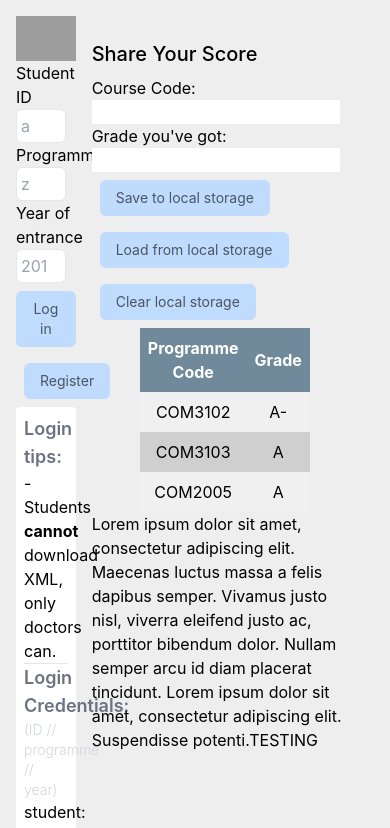
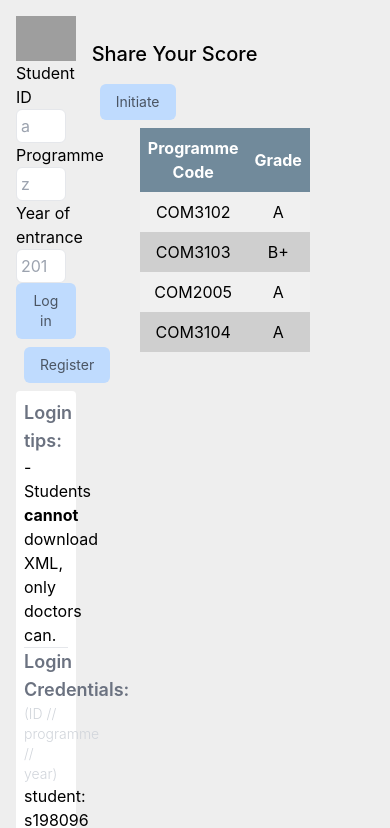
Before and after one commit to Chilap/group6, a Next.js app: page / in a window 390 px wide. Shown: the top 828 px of the page. Built offline with nearby package versions, Linux system fonts and the light colour scheme; grey boxes are pictures that could not be loaded.

Commit message:
initiate button, load grades.json to localstorage

```diff
--- a/pages/COM.tsx
+++ b/pages/gradeTable.tsx
@@ -8,17 +8,17 @@ interface Item {
 }
 
 const GRADES = [
-  "A",
-  "A-",
-  "B+",
-  "B",
-  "B-",
-  "C+",
-  "C",
-  "C-",
-  "D+",
-  "D",
-  "F",
+  "A", // 10
+  "A-", // 9
+  "B+", // 8
+  "B", // 7
+  "B-", // 6
+  "C+", // 5
+  "C", // 4
+  "C-", // 3
+  "D+", // 2
+  "D", // 1
+  "F", // 0
 ] as const;
 type GradeType = typeof GRADES[number];
 
@@ -30,14 +30,18 @@ interface Grade {
 const COMdetail: Grade[] = [
   {
     Programme_code: "COM3102",
-    Grade: "A-",
+    Grade: "A",
   },
   {
     Programme_code: "COM3103",
+    Grade: "B+",
+  },
+  {
+    Programme_code: "COM2005",
     Grade: "A",
   },
   {
-    Programme_code: "COM2005",
+    Programme_code: "COM3104",
     Grade: "A",
   },
 ];
--- a/pages/grades.json
+++ b/pages/grades.json
@@ -1,6 +1,18 @@
 [
-{"Course":"COM3102", "studentsVoted": 17, "average": 5},
-{"Course":"COM3103", "studentsVoted": 12, "average": 4},
-{"Course":"COM2005", "studentsVoted": 7, "average": 2},
-{"Course":"GEN1000", "studentsVoted": 23 , "average": 1}
+  {
+    "Programme_code": "COM3102",
+    "Grade": "A"
+  },
+  {
+    "Programme_code": "COM3103",
+    "Grade": "B+"
+  },
+  {
+    "Programme_code": "COM2005",
+    "Grade": "A"
+  },
+  {
+    "Programme_code": "COM3104",
+    "Grade": "A"
+  }
 ]
--- a/pages/index.tsx
+++ b/pages/index.tsx
@@ -1,10 +1,15 @@
 import styles from "../styles/Home.module.css";
 import React, { useState } from "react";
 import LoginBlock from "./login";
-import Exercise from "./test";
-import SubmitScore from "./test2";
-import GradeTable from "./COM";
-<script src="../path/to/@themesberg/flowbite/dist/flowbite.bundle.js"></script>
+// import Exercise from "./test";
+import SubmitScore from "./shareScore";
+import GradeTable from "./gradeTable";
+<script src="../path/to/@themesberg/flowbite/dist/flowbite.bundle.js"></script>;
+
+const LoginState = (props) => {
+  console.log('pp', props.loggedinState)
+  return <h2>{props.loggedinState}</h2>;
+};
 
 const Home: React.FC = function () {
   return (
@@ -14,7 +19,9 @@ const Home: React.FC = function () {
           className={styles.img}
           src="https://www.hsu.edu.hk/wp-content/uploads/2018/11/20181031_Logo_HSU_262x90px.png"
         ></img>
+        <LoginState/>
         <LoginBlock />
+        <p></p>
         <a
           href="#Share"
           className="block text-center bg-white p-2 my-2 border rounded-md hover:shadow-xl transistion duration-150"
@@ -48,16 +55,7 @@ const Home: React.FC = function () {
         <h2 className="text-xl my-2 font-medium">Share Your Score</h2>
 
         <SubmitScore />
-
         <GradeTable />
-
-        <p>
-          Lorem ipsum dolor sit amet, consectetur adipiscing elit. Maecenas
-          luctus massa a felis dapibus semper. Vivamus justo nisl, viverra
-          eleifend justo ac, porttitor bibendum dolor. Nullam semper arcu id
-          diam placerat tincidunt. Lorem ipsum dolor sit amet, consectetur
-          adipiscing elit. Suspendisse potenti.TESTING
-        </p>
       </div>
     </div>
   );
--- a/pages/login.tsx
+++ b/pages/login.tsx
@@ -1,6 +1,7 @@
 import React, { useState } from "react";
 import credentials from "./credentials.json";
-import test2 from "./test2";
+// import test2 from "./test2";
+import LoginState from "./index";
 <script src="../path/to/@themesberg/flowbite/dist/flowbite.bundle.js"></script>;
 
 interface Item {
@@ -67,6 +68,7 @@ const LoginBlock = () => {
         Year == JSON.parse(localStorage.getItem("credentials"))[x].Year
       ) {
         setLogin(true);
+        // <LoginState className={true} />;
         return true;
       } else {
         setLogin(false);
@@ -105,7 +107,7 @@ const LoginBlock = () => {
         <div>
           <p>Welcome! {input.ID}</p>
           <button
-            className="bg-blue-200 text-gray-600 inline-block rounded-md px-4 py-2 text-sm my-2 md:mx-2 hover:bg-blue-300 hover:text-black hover:shadow-xl transition duration-200"
+            className="bg-blue-200 text-gray-600 inline-block rounded-md px-4 py-2 text-sm my-2 md:mx-0 hover:bg-blue-300 hover:text-black hover:shadow-xl transition duration-200"
             onClick={() => setLogin(false)}
           >
             Logout
@@ -164,7 +166,7 @@ const LoginBlock = () => {
           </p>
           <p>
             <button
-              className="bg-blue-200 text-gray-600 inline-block rounded-md px-4 py-2 text-sm my-2 hover:bg-blue-300 hover:text-black hover:shadow-xl transition duration-200"
+              className="bg-blue-200 text-gray-600 inline-block rounded-md px-4 py-2 text-sm md:mx-2 md:m-2 hover:bg-blue-300 hover:text-black hover:shadow-xl transition duration-200"
               type="submit"
               onClick={() => {
                 check();
@@ -174,7 +176,7 @@ const LoginBlock = () => {
               Log in{" "}
             </button>
             <button
-              className="bg-blue-200 text-gray-600 inline-block rounded-md px-4 py-2 text-sm m-2 hover:bg-blue-300 hover:text-black hover:shadow-xl transition duration-200"
+              className="bg-blue-200 text-gray-600 inline-block rounded-md px-4 py-2 text-sm m-2 md:mt-0 hover:bg-blue-300 hover:text-black hover:shadow-xl transition duration-200"
               type="submit"
               onClick={() => {
                 register();
--- /dev/null
+++ b/pages/shareScore.tsx
@@ -0,0 +1,96 @@
+import React, { useState } from "react";
+import grades from "./grades.json";
+
+type Item = {
+  course: string;
+  grade: string;
+};
+
+const initiate = () => {
+  if (localStorage.getItem("grades") == null) {
+    localStorage.setItem("grades", JSON.stringify(grades));
+  }
+};
+const load = () => {
+  if (localStorage.getItem("grades") == null) {
+    localStorage.setItem("grades", JSON.stringify(grades));
+  }
+};
+const SubmitScore = () => {
+  const [data, setData] = useState<Item>({ course: "", grade: "" });
+  const [initiated, setInitiated] = useState<boolean>(false);
+
+  function save() {
+    localStorage.setItem("data", JSON.stringify(data));
+    console.log("Data is saved", data);
+  }
+
+  // function load() {
+  //   const read = localStorage.getItem("data");
+  //   if (read) {
+  //     const obj = JSON.parse(read) as Item;
+  //     setData(obj);
+  //     console.log("Loading is done");
+  //   } else {
+  //     console.log("No data is found");
+  //   }
+  // }
+
+  function clear() {
+    localStorage.removeItem("data");
+    console.log("Data is cleared");
+  }
+
+  return (
+    <div>
+      {initiated ? (
+        <div>
+          Course Code:{" "}
+          <input
+            value={data.course}
+            onChange={(x) => setData({ ...data, course: x.target.value })}
+            className="inline-block mr-4"
+          />
+          {/* <br className="my-4"/> */}
+          Grade you've got:{" "}
+          <input
+            value={data.grade}
+            onChange={(x) => setData({ ...data, grade: x.target.value })}
+            className="inline-block"
+          />
+          <br />
+          <button
+            onClick={save}
+            className="bg-blue-200 mx-2 text-gray-600 inline-block rounded-md px-4 py-2 text-sm my-2 hover:bg-blue-300 hover:text-black hover:shadow-xl transition duration-200"
+          >
+            Save to local storage
+          </button>
+          <button
+            onClick={load}
+            className="bg-blue-200 mx-2 text-gray-600 inline-block rounded-md px-4 py-2 text-sm my-2 hover:bg-blue-300 hover:text-black hover:shadow-xl transition duration-200"
+          >
+            JSON → LocalStorage
+          </button>
+          <button
+            onClick={clear}
+            className="bg-blue-200 mx-2 text-gray-600 inline-block rounded-md px-4 py-2 text-sm my-2 hover:bg-blue-300 hover:text-black hover:shadow-xl transition duration-200"
+          >
+            Clear local storage
+          </button>
+        </div>
+      ) : (
+        <button
+          className="bg-blue-200 mx-2 text-gray-600 inline-block rounded-md px-4 py-2 text-sm my-2 hover:bg-blue-300 hover:text-black hover:shadow-xl transition duration-200"
+          onClick={() => {
+            initiate();
+            setInitiated(true);
+          }}
+        >
+          Initiate
+        </button>
+      )}
+    </div>
+  );
+};
+
+export default SubmitScore;
--- a/pages/test2.tsx
+++ /dev/null
@@ -1,75 +0,0 @@
-import React, { useState } from "react";
-import grades from "./grades.json";
-
-type Item = {
-  item: string;
-  item2: string;
-};
-const load = () => {
-  if (localStorage.getItem("grades") == null) {
-    localStorage.setItem("grades", JSON.stringify(grades));
-  }
-}
-const SubmitScore = () => {
-  const [data, setData] = useState<Item>({ item: "", item2: "" });
-
-  function save() {
-    localStorage.setItem("data", JSON.stringify(data));
-    console.log("Data is saved");
-  }
-
-  // function load() {
-  //   const read = localStorage.getItem("data");
-  //   if (read) {
-  //     const obj = JSON.parse(read) as Item;
-  //     setData(obj);
-  //     console.log("Loading is done");
-  //   } else {
-  //     console.log("No data is found");
-  //   }
-  // }
-
-  function clear() {
-    localStorage.removeItem("data");
-    console.log("Data is cleared");
-  }
-
-  return (
-    <div>
-      Course Code:{" "}
-      <input
-        value={data.item}
-        onChange={(x) => setData({ ...data, item: x.target.value })}
-        className="inline-block mr-4"
-      />
-      {/* <br className="my-4"/> */}
-      Grade you've got:{" "}
-      <input
-        value={data.item2}
-        onChange={(x) => setData({ ...data, item2: x.target.value })}
-        className="inline-block"
-      />
-      <br />
-      <button
-        onClick={save}
-        className="bg-blue-200 mx-2 text-gray-600 inline-block rounded-md px-4 py-2 text-sm my-2 hover:bg-blue-300 hover:text-black hover:shadow-xl transition duration-200"
-      >
-        Save to local storage
-      </button>
-      <button
-        onClick={load}
-        className="bg-blue-200 mx-2 text-gray-600 inline-block rounded-md px-4 py-2 text-sm my-2 hover:bg-blue-300 hover:text-black hover:shadow-xl transition duration-200"
-      >
-        Load from local storage
-      </button>
-      <button
-        onClick={clear}
-        className="bg-blue-200 mx-2 text-gray-600 inline-block rounded-md px-4 py-2 text-sm my-2 hover:bg-blue-300 hover:text-black hover:shadow-xl transition duration-200"
-      >
-        Clear local storage
-      </button>
-    </div>
-  );
-};
-
-export default SubmitScore;
```
